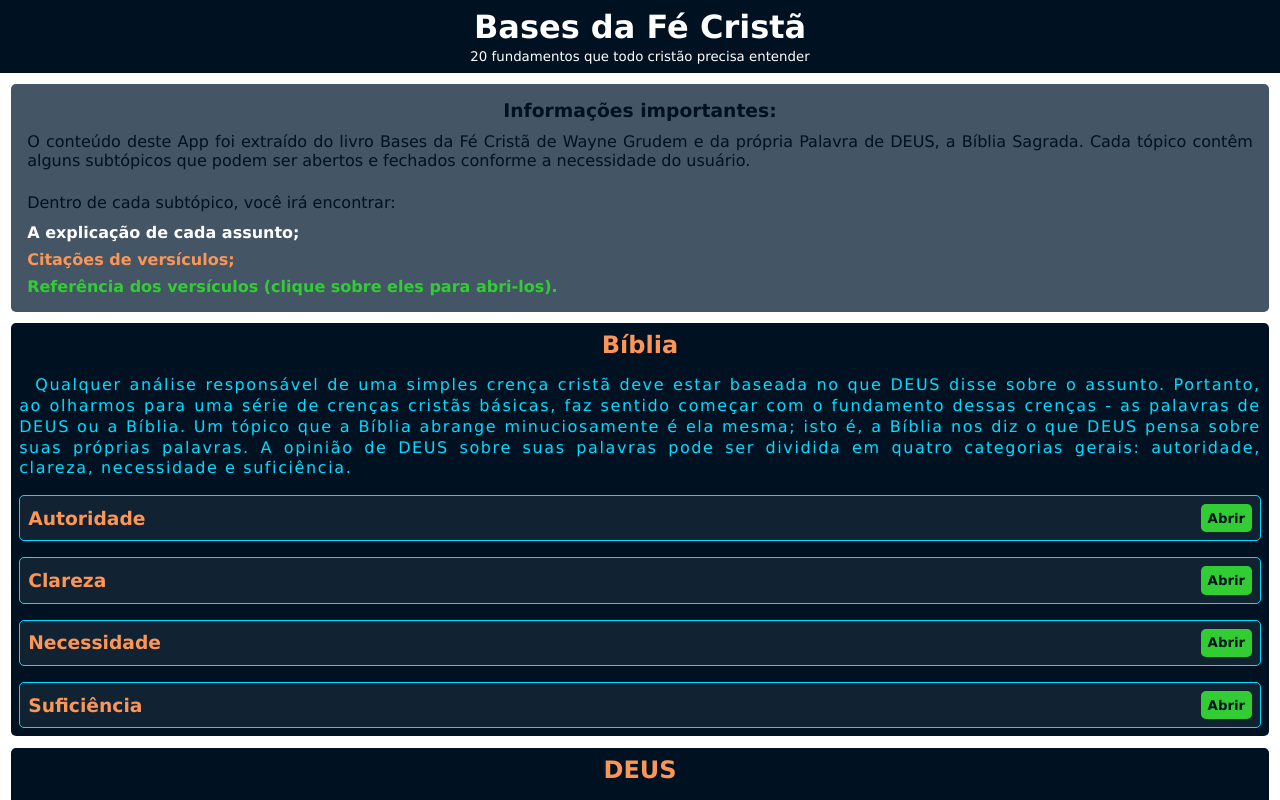
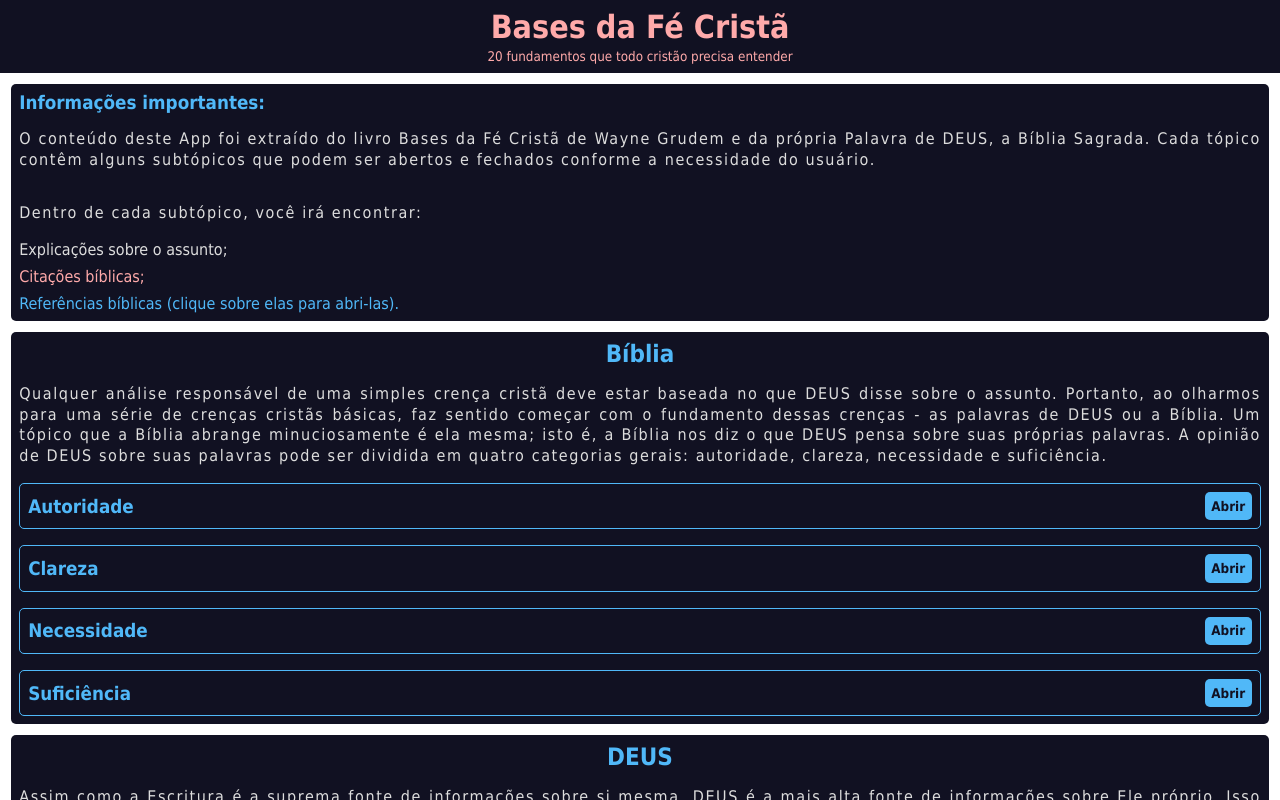
Before and after one commit to AndrewHGomes/basesdafecrista, a React (Vite) app: page / in a window 1280 px wide. Shown: the top 800 px of the page. Built offline with nearby package versions, Linux system fonts and the light colour scheme.

Commit message:
Ajuste de estilo

```diff
--- a/src/Info/index.jsx
+++ b/src/Info/index.jsx
@@ -1,6 +1,6 @@
 const index = () => {
   return (
-    <div className="info">
+    <section>
       <h3>Informações importantes:</h3>
       <p>
         O conteúdo deste App foi extraído do livro Bases da Fé Cristã de Wayne
@@ -11,13 +11,13 @@
       <p></p>
       <p>Dentro de cada subtópico, você irá encontrar:</p>
       <ul>
-        <li id="textoClaro">A explicação de cada assunto;</li>
-        <li id="textoCitacoes">Citações de versículos;</li>
+        <li>Explicações sobre o assunto;</li>
+        <li id="textoCitacoes">Citações bíblicas;</li>
         <li id="textoVersiculos">
-          Referência dos versículos (clique sobre eles para abri-los).
+          Referências bíblicas (clique sobre elas para abri-las).
         </li>
       </ul>
-    </div>
+    </section>
   );
 };
 
--- a/src/dados/deus.json
+++ b/src/dados/deus.json
@@ -63,7 +63,7 @@
     "livro": "1ªJoão",
     "capitulo": "4",
     "versiculo": "8",
-    "texto": "Quem não me ama não conhece a Deus, porque Deus é amor."
+    "texto": "Quem não ama não conhece a Deus, porque Deus é amor."
   },
   {
     "livro": "1ªJoão",
@@ -99,7 +99,7 @@
     "livro": "Salmos",
     "capitulo": "90",
     "versiculo": "2",
-    "texto": "Antes de nscerem os montes e de criares a terra e o mundo, de eternidade a eternidade tu és Deus."
+    "texto": "Antes de nascerem os montes e de criares a terra e o mundo, de eternidade a eternidade tu és Deus."
   },
   {
     "livro": "Romanos",
@@ -159,7 +159,7 @@
     "livro": "Êxodo",
     "capitulo": "32",
     "versiculo": "9-14",
-    "texto": "[9] Disse o Senhor a Moisés: 'Tenho visto que este povo é um povo obstnado. [10] Deixe-me agora, para que a minha ira se acenda contra eles, e eu os destrua. Depois farei de você uma grande nação'. [11] Moisés, porém, suplicou ao Senhor, o seu Deus, clamando: 'Ó Senhor, por que se acenderia a tua ira contra o teu povo, que tiraste do Egito com grande poder e forte mão? [12] Por que diriam os egípsios: `Foi com intenção maligna que ele os libertou, para matá-los nos montes e bani-los da face da terra`? Arrepende-te do fogo da tua ira! Tem piedade, e não tragas este mal sobre o teu povo! [13] Lembra-te dos teus servos Abraão, Isaque e Israel, aos quais juraste por ti mesmo: `Farei que os seus descendentes sejam numerosos como as estrelas do céu e lhes darei toda esta terra que lhes prometi, que será a sua herança para sempre`'. [14] E sucedeu que o Senhor arrependeu-se do mal que ameaçara trazer sobre o povo."
+    "texto": "[9] Disse o Senhor a Moisés: 'Tenho visto que este povo é um povo obstinado. [10] Deixe-me agora, para que a minha ira se acenda contra eles, e eu os destrua. Depois farei de você uma grande nação'. [11] Moisés, porém, suplicou ao Senhor, o seu Deus, clamando: 'Ó Senhor, por que se acenderia a tua ira contra o teu povo, que tiraste do Egito com grande poder e forte mão? [12] Por que diriam os egípsios: `Foi com intenção maligna que ele os libertou, para matá-los nos montes e bani-los da face da terra`? Arrepende-te do fogo da tua ira! Tem piedade, e não tragas este mal sobre o teu povo! [13] Lembra-te dos teus servos Abraão, Isaque e Israel, aos quais juraste por ti mesmo: `Farei que os seus descendentes sejam numerosos como as estrelas do céu e lhes darei toda esta terra que lhes prometi, que será a sua herança para sempre`'. [14] E sucedeu que o Senhor arrependeu-se do mal que ameaçara trazer sobre o povo."
   },
   {
     "livro": "Isaías",
--- a/src/index.css
+++ b/src/index.css
@@ -1,66 +1,41 @@
 :root {
-  --cor-forte: #012;
-  --cor-clara: #fff;
-  --cor-textos: #00ddff;
-  --cor-versiculos: #32cd32;
-  --cor-citacoes: #fc9657;
+  --cor1: #112;
+  --cor2: #ddd;
+  --cor3: #50b8f8;
+  --cor5: #faa;
 }
 
 * {
   padding: 0;
   margin: 0;
   box-sizing: border-box;
-  font-family: verdana;
+  font-family: tahoma;
   outline: none;
 }
 
 header,
 footer {
-  background-color: var(--cor-forte);
-  color: var(--cor-clara);
+  background-color: var(--cor1);
+  color: var(--cor5);
   text-align: center;
   padding: 0.5em;
 }
 
-.info {
-  background-color: #456;
-  color: var(--cor-forte);
-  text-align: justify;
-  margin: 0.7em;
-  padding: 1em;
-  border-radius: 5px;
-  display: flex;
-  flex-direction: column;
-  gap: 0.7em;
-}
-
-.info h3 {
-  text-align: center;
-}
-
-.info ul {
-  list-style: none;
-  font-weight: bold;
-  display: flex;
-  flex-direction: column;
-  gap: 0.5em;
-}
-
 #textoClaro {
-  color: var(--cor-clara);
+  color: var(--cor2);
 }
 
 #textoCitacoes {
-  color: var(--cor-citacoes);
+  color: var(--cor5);
 }
 
 #textoVersiculos {
-  color: var(--cor-versiculos);
+  color: var(--cor3);
 }
 
 section {
-  background-color: var(--cor-forte);
-  color: var(--cor-textos);
+  background-color: var(--cor1);
+  color: var(--cor2);
   border-radius: 5px;
   text-align: justify;
   margin: 0.7em;
@@ -76,18 +51,24 @@
 
 section h2,
 section h3 {
-  color: var(--cor-citacoes);
+  color: var(--cor3);
 }
 
 section p {
-  text-indent: 1em;
   line-height: 1.3em;
   letter-spacing: 0.1em;
 }
 
+section ul {
+  list-style: none;
+  display: flex;
+  flex-direction: column;
+  gap: 0.5em;
+}
+
 article {
-  background-color: #123;
-  border: 1px solid var(--cor-textos);
+  background-color: var(--cor6);
+  border: 1px solid var(--cor3);
   border-radius: 5px;
   padding: 0.5em;
   display: flex;
@@ -103,8 +84,8 @@
 
 .titulo button,
 .subtopico button {
-  background-color: var(--cor-versiculos);
-  color: var(--cor-forte);
+  background-color: var(--cor3);
+  color: var(--cor1);
   border: none;
   border-radius: 5px;
   padding: 0.5em;
@@ -112,16 +93,14 @@
   cursor: pointer;
 }
 
-.titulo button:hover {
-  background-color: #0f0;
-}
-
-.topico {
-  color: var(--cor-textos);
+.titulo button:hover,
+.subtopico button:hover {
+  background-color: #09f;
 }
 
 .subtopico {
-  color: var(--cor-clara);
+  text-indent: 1em;
+  color: var(--cor2);
   display: flex;
   flex-direction: column;
   align-items: center;
@@ -129,29 +108,29 @@
 }
 
 q {
-  color: var(--cor-citacoes);
+  color: var(--cor5);
   font-style: italic;
 }
 
 span {
-  color: var(--cor-versiculos);
+  color: var(--cor3);
   cursor: pointer;
 }
 
 span:hover {
-  color: #0f0;
-  border-bottom: 1px solid #0f0;
+  color: #09f;
+  border-bottom: 1px solid #09f;
 }
 
 .modal {
   position: fixed;
   bottom: 30%;
-  background-color: #000;
-  color: var(--cor-textos);
+  background-color: var(--cor1);
+  color: var(--cor3);
   width: 90%;
   height: 30%;
   padding: 1em;
-  border: 2px solid var(--cor-textos);
+  border: 1px solid var(--cor3);
   border-radius: 5px;
   overflow: auto;
   display: flex;
@@ -161,13 +140,3 @@
   gap: 1em;
   text-align: center;
 }
-
-.modal button {
-  background-color: #f00;
-  color: var(--cor-clara);
-  font-weight: bold;
-  border: none;
-  border-radius: 5px;
-  padding: 0.5em;
-  cursor: pointer;
-}
```
